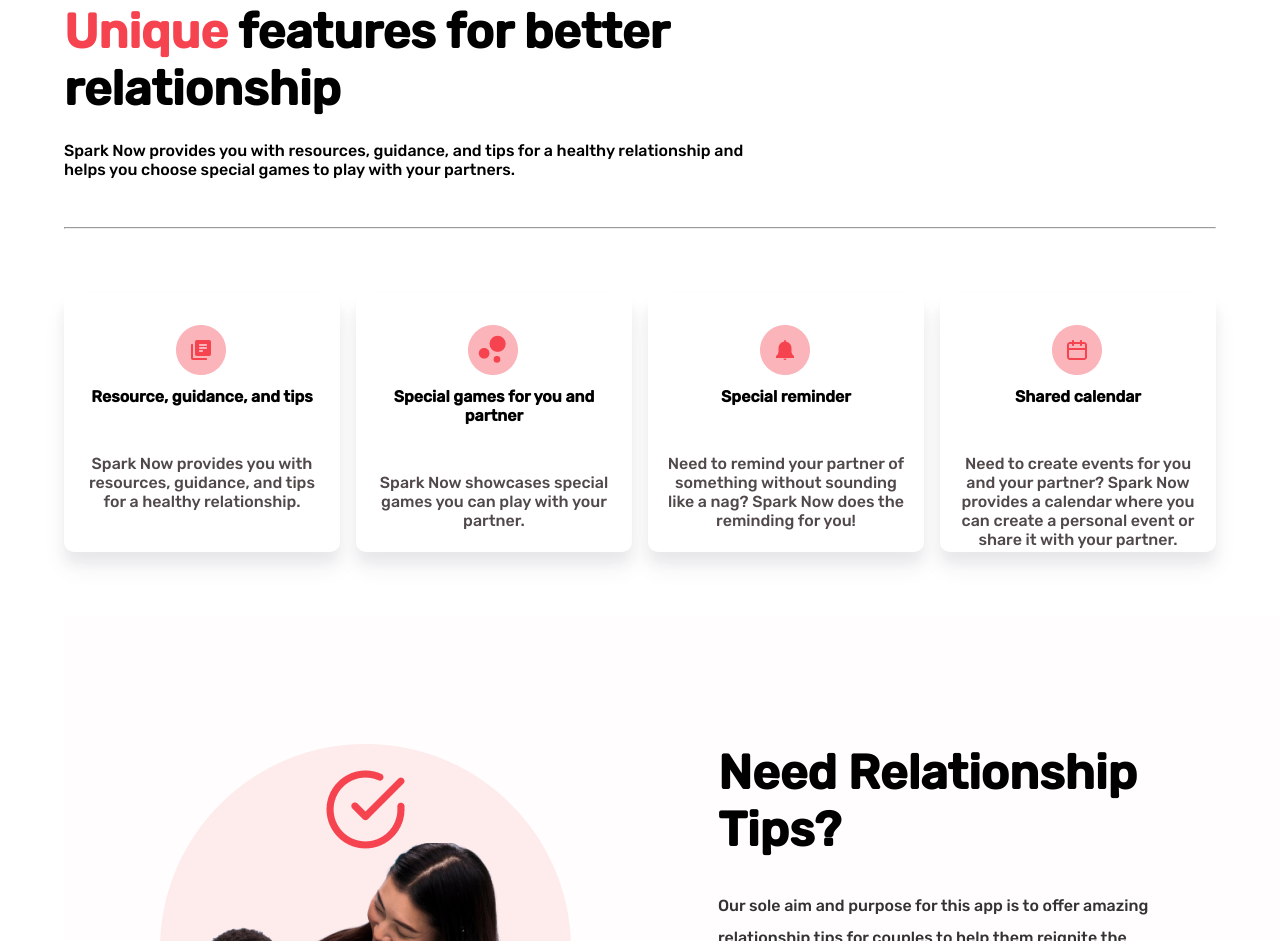
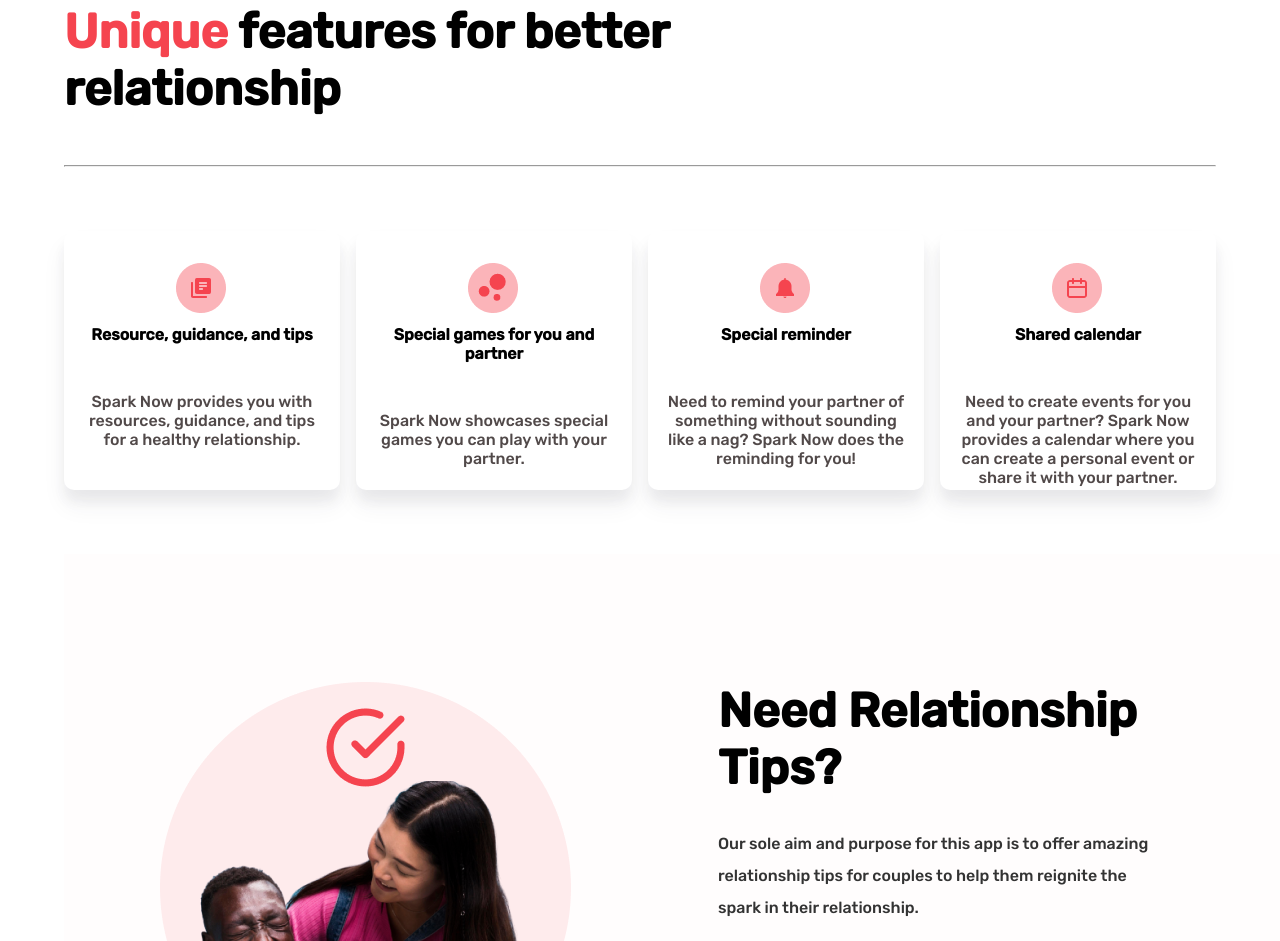
Before and after one commit to Anyitechs/spark_now, a website: page about.html in a window 1280 px wide. Shown: the part 892-1833 px from the top of the page. Drawn offline with nearby package versions, Linux system fonts and the light colour scheme.

Commit message:
fix: changed the text.

```diff
--- a/about.html
+++ b/about.html
@@ -69,11 +69,11 @@
                     features for better <br>
                     relationship
                 </h2>
-                <p class="unique__description">
+                <!-- <p class="unique__description">
                     Spark Now provides you with resources,
                     guidance, and tips for a healthy relationship and <br> helps
                     you choose special games to play with your partners.
-                </p>
+                </p> -->
                 <hr>
                 <div class="unique__box">
                     <div class="unique__box--one">
```
